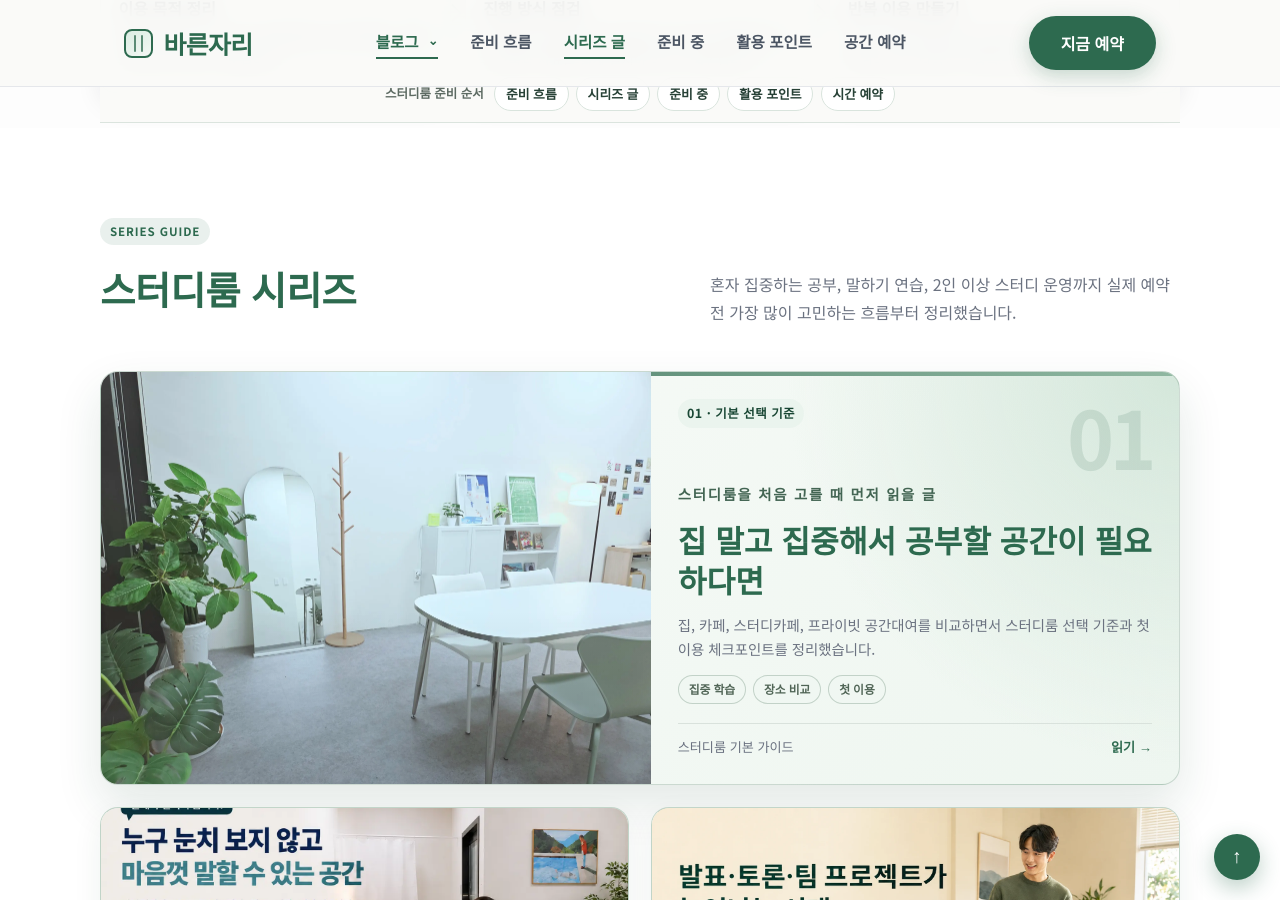
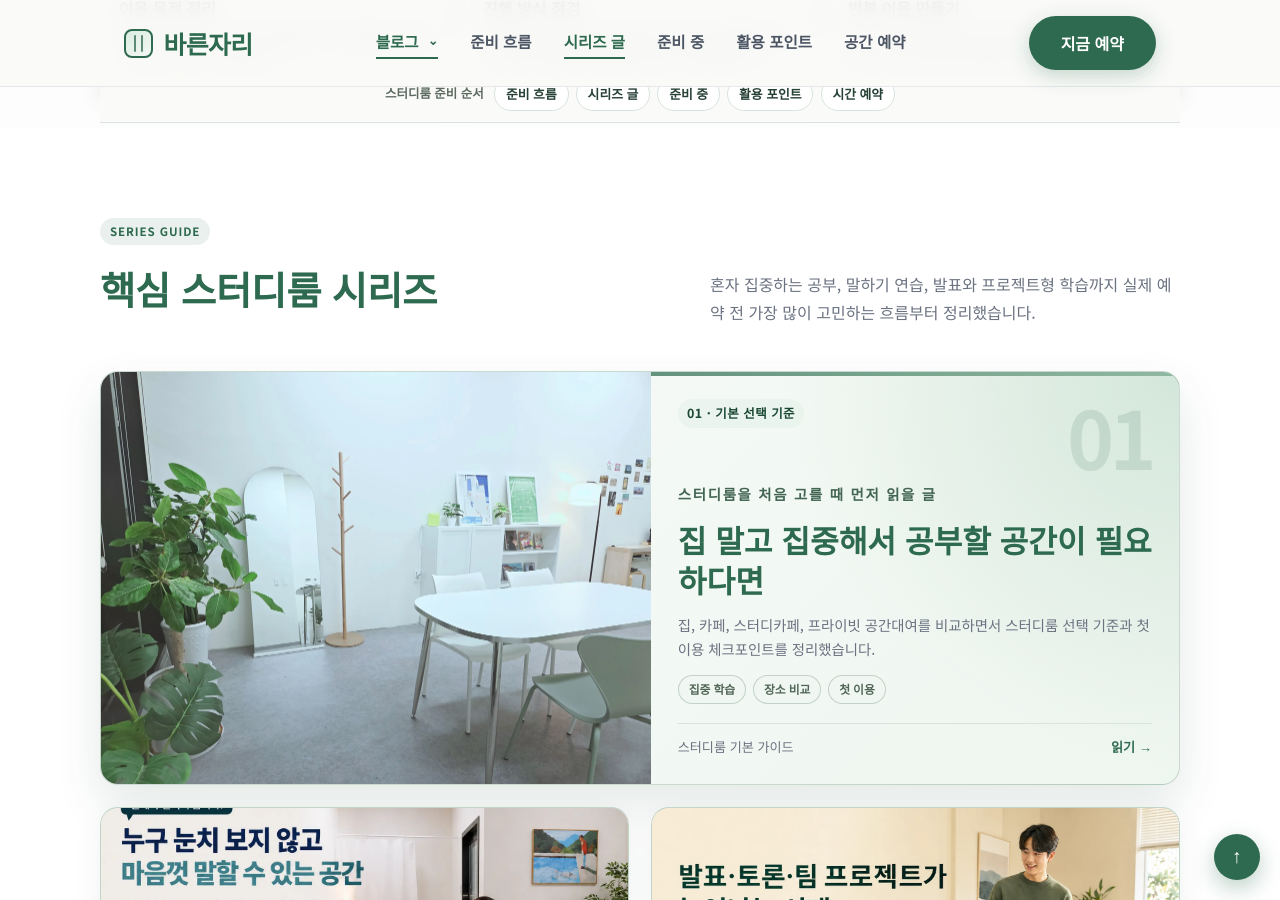
Before and after one commit to bareunspace/blog, a Jekyll site: the page built from study.html, in a window 1280 px wide and 900 px high, scrolled down 1034 px. Built offline with Jekyll 4.4.1, drawn with Linux system fonts in a browser that asks for light colours; some of the changed text lies outside the part shown.

Commit message:
Improve Google search structure for study content

```diff
--- a/_includes/head.html
+++ b/_includes/head.html
@@ -93,6 +93,7 @@
 {% elsif page.collection == "posts" %}
   {% include jsonld-post.html %}
 {% endif %}
+{% include jsonld-breadcrumb.html %}
 
 <link rel="preconnect" href="https://fonts.googleapis.com" />
 <link rel="preconnect" href="https://fonts.gstatic.com" crossorigin />
--- a/study.html
+++ b/study.html
@@ -71,27 +71,13 @@
       <div class="blog-section-heading">
         <div>
           <p class="section-label">Series Guide</p>
-          <h2 class="section-title">스터디룸 시리즈</h2>
+          <h2 class="section-title">핵심 스터디룸 시리즈</h2>
         </div>
-        <p>혼자 집중하는 공부, 말하기 연습, 2인 이상 스터디 운영까지 실제 예약 전 가장 많이 고민하는 흐름부터 정리했습니다.</p>
+        <p>혼자 집중하는 공부, 말하기 연습, 발표와 프로젝트형 학습까지 실제 예약 전 가장 많이 고민하는 흐름부터 정리했습니다.</p>
       </div>
-      <div class="blog-guide-grid interview-series-grid meeting-series-grid" aria-label="스터디룸 시리즈 글 목록">
-        {% assign study_intro_post = site.posts | where: "url", "/posts/study-space-guide/" | first %}
-        {% assign speaking_post = site.posts | where: "url", "/posts/practice-speaking-space/" | first %}
-        {% assign presentation_project_post = site.posts | where: "url", "/posts/study-space-for-presentation-discussion-project/" | first %}
-        {% assign study_group_post = site.posts | where: "url", "/posts/private-space-for-study-groups/" | first %}
-        {% assign ordered_study_posts = "" | split: "" %}
-        {% if study_intro_post %}{% assign ordered_study_posts = ordered_study_posts | push: study_intro_post %}{% endif %}
-        {% if speaking_post %}{% assign ordered_study_posts = ordered_study_posts | push: speaking_post %}{% endif %}
-        {% if presentation_project_post %}{% assign ordered_study_posts = ordered_study_posts | push: presentation_project_post %}{% endif %}
-        {% if study_group_post %}{% assign ordered_study_posts = ordered_study_posts | push: study_group_post %}{% endif %}
-        {% assign other_study_posts = site.posts | where: "category", "스터디룸" %}
-        {% for post in other_study_posts %}
-          {% unless post.url == "/posts/study-space-guide/" or post.url == "/posts/practice-speaking-space/" or post.url == "/posts/study-space-for-presentation-discussion-project/" or post.url == "/posts/private-space-for-study-groups/" %}
-            {% assign ordered_study_posts = ordered_study_posts | push: post %}
-          {% endunless %}
-        {% endfor %}
-        {% for post in ordered_study_posts limit: 6 %}
+      {% assign study_core_posts = site.posts | where: "hub_series", "study" | where: "hub_section", "core" | sort: "hub_order" %}
+      <div class="blog-guide-grid interview-series-grid meeting-series-grid" aria-label="핵심 스터디룸 시리즈 글 목록">
+        {% for post in study_core_posts %}
           {% assign post_card_image = post.preload_image | default: post.og_image | default: '/images/main.jpeg' %}
           {% assign card_index = forloop.index | prepend: '0' %}
           <article class="blog-guide-card meeting-series-card{% if forloop.first %} meeting-series-card-hero{% elsif forloop.index <= 3 %} meeting-series-card-support{% else %} meeting-series-card-archive{% endif %}">
@@ -104,73 +90,58 @@
             </a>
             <div class="blog-guide-content">
               <div class="meeting-series-headline-row">
-                <p class="blog-card-eyebrow">{{ card_index }} · {% if post.url == "/posts/study-space-guide/" %}기본 선택 기준{% elsif post.url == "/posts/practice-speaking-space/" %}말하기 연습{% elsif post.url == "/posts/study-space-for-presentation-discussion-project/" %}발표 · 토론 · 팀플{% elsif post.url == "/posts/private-space-for-study-groups/" %}그룹 스터디{% else %}{{ post.category }}{% endif %}</p>
+                <p class="blog-card-eyebrow">{{ card_index }} · {{ post.hub_label | default: post.category }}</p>
                 <span class="meeting-series-index" aria-hidden="true">{{ card_index }}</span>
               </div>
-              {% if post.url == "/posts/study-space-guide/" %}
-                <p class="meeting-series-kicker">스터디룸을 처음 고를 때 먼저 읽을 글</p>
-                <h3><a href="{{ post.url | relative_url }}">집 말고 집중해서 공부할 공간이 필요하다면</a></h3>
-                <p>집, 카페, 스터디카페, 프라이빗 공간대여를 비교하면서 스터디룸 선택 기준과 첫 이용 체크포인트를 정리했습니다.</p>
+              <p class="meeting-series-kicker">{{ post.hub_kicker | default: "관련 활용 가이드" }}</p>
+              <h3><a href="{{ post.url | relative_url }}">{{ post.hub_title | default: post.title }}</a></h3>
+              <p>{{ post.hub_description | default: post.description | default: post.excerpt | strip_html | truncate: 120 }}</p>
               <div class="meeting-series-meta">
-                  <span>집중 학습</span>
-                  <span>장소 비교</span>
-                  <span>첫 이용</span>
+                {% assign hub_tags = post.hub_tags | default: post.tags %}
+                {% for tag in hub_tags limit: 3 %}
+                  <span>{{ tag }}</span>
+                {% endfor %}
               </div>
               <div class="blog-card-footer meeting-series-footer">
-                  <span>스터디룸 기본 가이드</span>
+                <span>{{ post.hub_footer | default: post.category }}</span>
                 <a href="{{ post.url | relative_url }}">읽기 <span aria-hidden="true">→</span></a>
               </div>
-              {% elsif post.url == "/posts/practice-speaking-space/" %}
-                <p class="meeting-series-kicker">영어·면접·발표 연습에 맞는 활용</p>
-                <h3><a href="{{ post.url | relative_url }}">영어, 면접, 발표 연습 혼자 마음껏 말할 공간이 필요하다면</a></h3>
-                <p>혼자 큰 소리로 연습해야 하는 일정에서 왜 프라이빗 스터디룸이 더 편한지, 어떤 예약에 특히 잘 맞는지 정리했습니다.</p>
-                <div class="meeting-series-meta">
-                  <span>영어회화</span>
-                  <span>면접 연습</span>
-                  <span>발표 리허설</span>
             </div>
-                <div class="blog-card-footer meeting-series-footer">
-                  <span>말하기 연습 공간</span>
-                  <a href="{{ post.url | relative_url }}">읽기 <span aria-hidden="true">→</span></a>
+          </article>
+        {% endfor %}
       </div>
-              {% elsif post.url == "/posts/study-space-for-presentation-discussion-project/" %}
-                <p class="meeting-series-kicker">발표와 토론, 팀 프로젝트형 공부에 맞는 글</p>
-                <h3><a href="{{ post.url | relative_url }}">발표·토론·팀 프로젝트가 늘어나는 시대, 공부하는 공간도 달라져야 합니다</a></h3>
-                <p>수행평가 발표, 영어 토론, AP·IB형 프로젝트 학습처럼 실제로 말하고 협업해야 하는 공부에 왜 프라이빗 스터디룸이 잘 맞는지 정리했습니다.</p>
-                <div class="meeting-series-meta">
-                  <span>발표 연습</span>
-                  <span>토론 준비</span>
-                  <span>팀 프로젝트</span>
     </div>
-                <div class="blog-card-footer meeting-series-footer">
-                  <span>프로젝트형 학습 공간</span>
-                  <a href="{{ post.url | relative_url }}">읽기 <span aria-hidden="true">→</span></a>
+  </section>
+
+  <section id="related-series" class="blog-guides-section">
+    <div class="section-inner">
+      <div class="blog-section-heading">
+        <div>
+          <p class="section-label">Related Guides</p>
+          <h2 class="section-title">관련 활용 가이드</h2>
         </div>
-              {% elsif post.url == "/posts/private-space-for-study-groups/" %}
-                <p class="meeting-series-kicker">2명 이상이 모일 때 더 체감되는 장점</p>
-                <h3><a href="{{ post.url | relative_url }}">2인 이상 스터디 · 소모임, 프라이빗 공간이 더 잘 맞는 7가지 순간</a></h3>
-                <p>질문, 설명, 피드백, 발표처럼 함께 말하고 결과를 만들어야 하는 그룹 스터디에 왜 스터디룸이 잘 맞는지 정리했습니다.</p>
-                <div class="meeting-series-meta">
-                  <span>그룹 스터디</span>
-                  <span>소모임</span>
-                  <span>자료 펼치기</span>
+        <p>핵심 스터디룸 시리즈 외에도, 2인 이상 그룹 스터디와 소모임처럼 비슷한 환경이 필요한 활용 글을 함께 볼 수 있습니다.</p>
       </div>
-                <div class="blog-card-footer meeting-series-footer">
-                  <span>2인 이상 활용</span>
-                  <a href="{{ post.url | relative_url }}">읽기 <span aria-hidden="true">→</span></a>
+      {% assign study_related_posts = site.posts | where: "hub_series", "study" | where: "hub_section", "related" | sort: "hub_order" %}
+      <div class="blog-guide-grid" aria-label="스터디룸 관련 활용 글 목록">
+        {% for post in study_related_posts %}
+          {% assign post_card_image = post.preload_image | default: post.og_image | default: '/images/main.jpeg' %}
+          <article class="blog-guide-card" data-category="{{ post.category | default: '스터디룸' }}">
+            <a class="blog-guide-image" href="{{ post.url | relative_url }}" tabindex="-1" aria-hidden="true">
+              {% if post_card_image contains '://' %}
+                <img src="{{ post_card_image }}" alt="" loading="lazy" />
+              {% else %}
+                <img src="{{ '/' | append: post_card_image | relative_url }}" alt="" loading="lazy" />
+              {% endif %}
+            </a>
+            <div class="blog-guide-content">
+              <p class="blog-card-eyebrow">{{ post.hub_label | default: post.category }}</p>
+              <h3><a href="{{ post.url | relative_url }}">{{ post.hub_title | default: post.title }}</a></h3>
+              <p>{{ post.hub_description | default: post.description | default: post.excerpt | strip_html | truncate: 120 }}</p>
+              <div class="blog-card-footer">
+                <span>{{ post.hub_footer | default: post.category }}</span>
+                <a href="{{ post.url | relative_url }}">자세히 보기 <span aria-hidden="true">→</span></a>
               </div>
-              {% else %}
-                <p class="meeting-series-kicker">관련 활용 가이드</p>
-                <h3><a href="{{ post.url | relative_url }}">{{ post.title }}</a></h3>
-                <p>{{ post.description | default: post.excerpt | strip_html | truncate: 120 }}</p>
-                <div class="meeting-series-meta">
-                  <span>{{ post.category }}</span>
-                </div>
-                <div class="blog-card-footer meeting-series-footer">
-                  <span>{{ post.date | date: "%Y-%m-%d" }}</span>
-                  <a href="{{ post.url | relative_url }}">읽기 <span aria-hidden="true">→</span></a>
-                </div>
-              {% endif %}
             </div>
           </article>
         {% endfor %}
```
Also changed, not shown: _includes/jsonld-breadcrumb.html (added, +142 -0 lines), _posts/2026-07-13-tutoring-space-guide-for-teachers.md (+12 -0 lines), _posts/2026-07-26-practice-speaking-space.md (+12 -0 lines), _posts/2026-07-29-private-space-for-study-groups.md (+12 -0 lines), _posts/2026-07-30-study-space-for-presentation-discussion-project.md (+12 -0 lines). Lines whose indentation alone changed are shown as unchanged.
